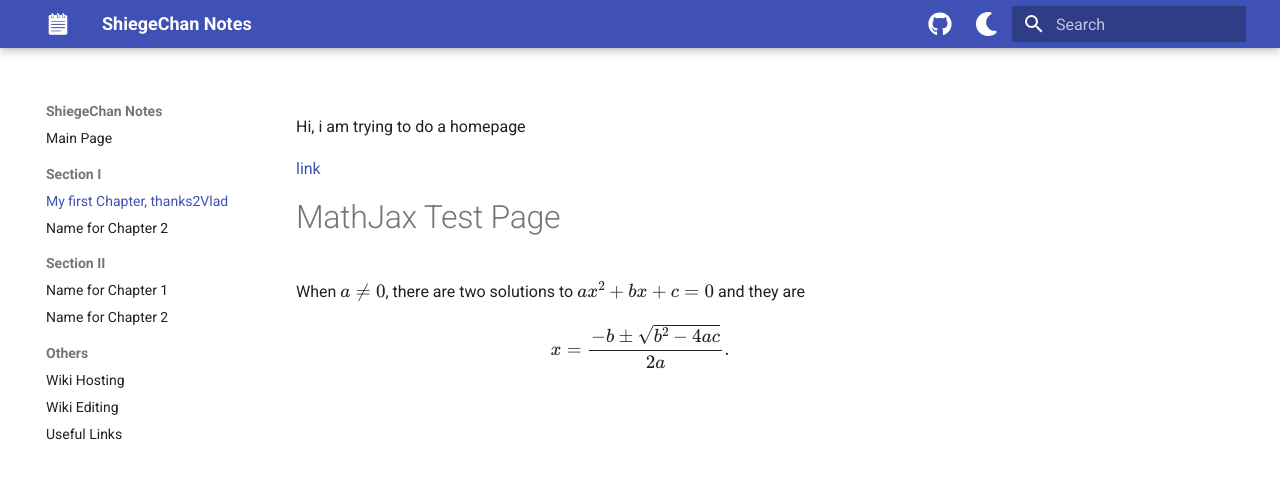
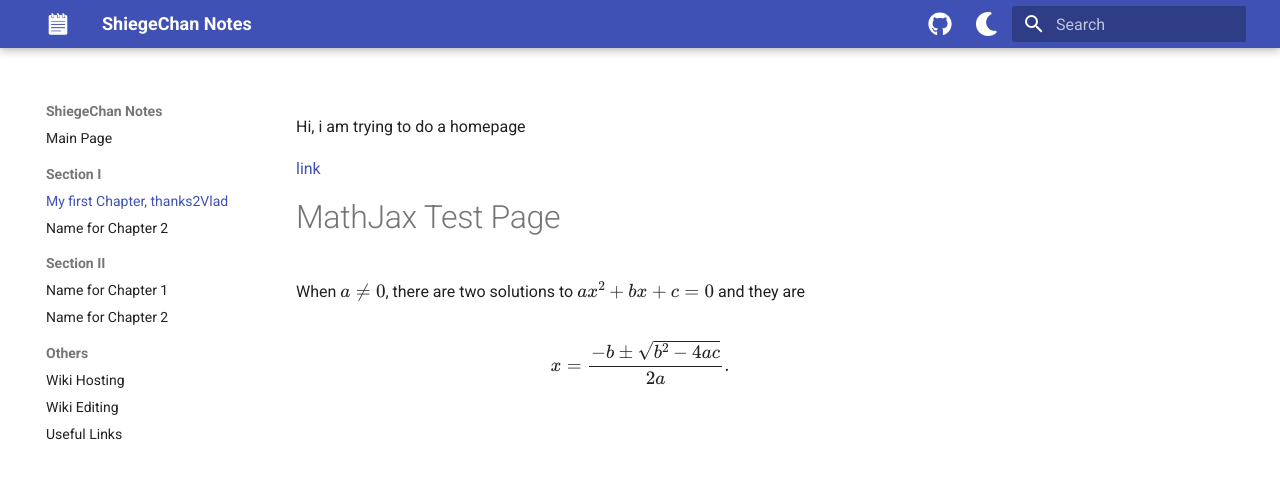
Before and after one commit to vladysor/Pauli_eye_gazing, an MkDocs documentation site: the page built from docs/section1/chapter1.md, in a window 1280 px wide. Shown: the top 479 px of the page. Built offline with MkDocs 1.6.1 and Material for MkDocs 9.7.7, drawn with Linux system fonts in a browser that asks for light colours; formulas are drawn with MathJax 3; some of the changed lines change nothing that is shown.

Commit message:
mathjax support for mkdocs material

```diff
--- /dev/null
+++ b/docs/assets/js/mathjax.js
@@ -0,0 +1,19 @@
+window.MathJax = {
+    tex: {
+      inlineMath: [["\\(", "\\)"]],
+      displayMath: [["\\[", "\\]"]],
+      processEscapes: true,
+      processEnvironments: true
+    },
+    options: {
+      ignoreHtmlClass: ".*|",
+      processHtmlClass: "arithmatex"
+    }
+  };
+
+  document$.subscribe(() => {
+    MathJax.startup.output.clearCache()
+    MathJax.typesetClear()
+    MathJax.texReset()
+    MathJax.typesetPromise()
+  })
--- a/docs/section1/chapter1.md
+++ b/docs/section1/chapter1.md
@@ -5,4 +5,5 @@
 # MathJax Test Page
 
 When \(a \ne 0\), there are two solutions to \(ax^2 + bx + c = 0\) and they are
+
 $$x = {-b \pm \sqrt{b^2-4ac} \over 2a}.$$
--- a/mkdocs.yml
+++ b/mkdocs.yml
@@ -64,7 +64,9 @@
       custom_checkbox: true
   - pymdownx.details
   - pymdownx.superfences
-  - mdx_math
+  - pymdownx.arithmatex:
+      generic: true
 
 extra_javascript:
-  - https://cdnjs.cloudflare.com/ajax/libs/mathjax/2.7.4/MathJax.js?config=TeX-AMS-MML_HTMLorMML
+  - assets/js/mathjax.js
+  - https://unpkg.com/mathjax@3/es5/tex-mml-chtml.js
```
